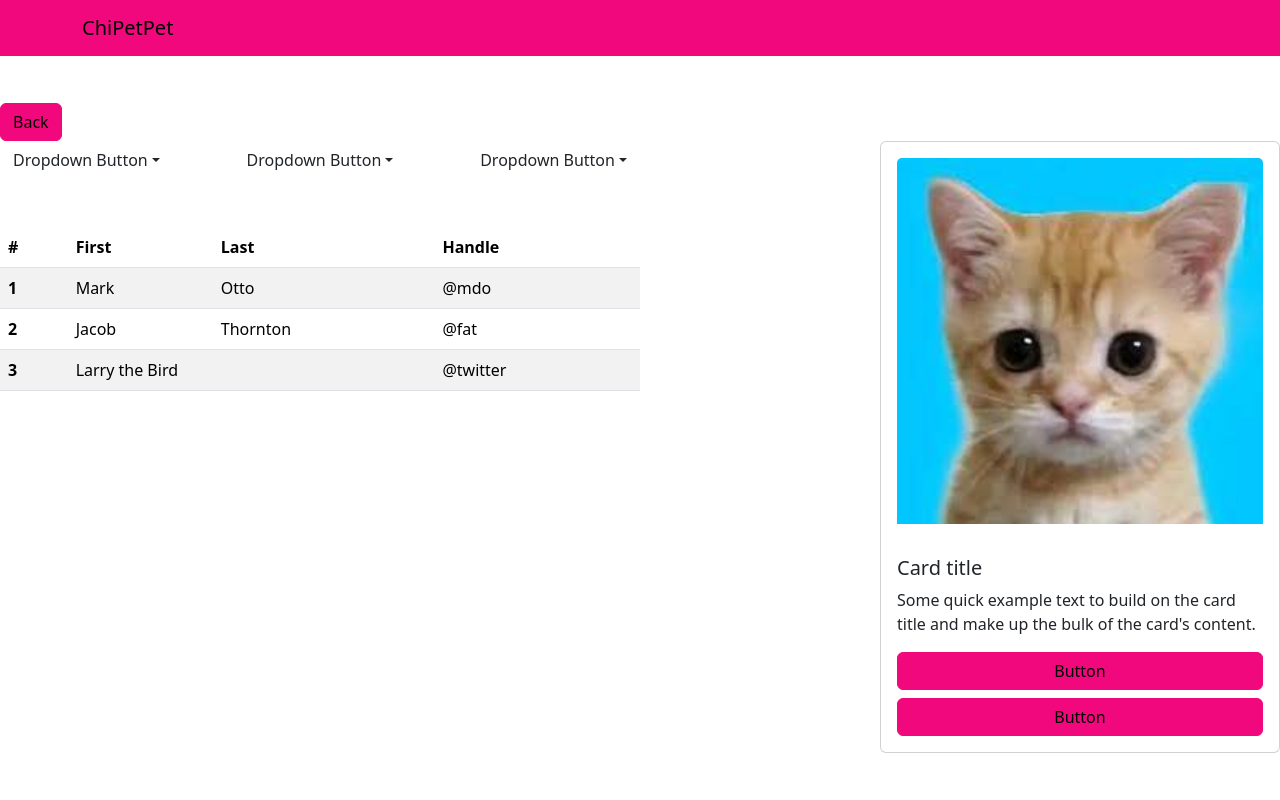
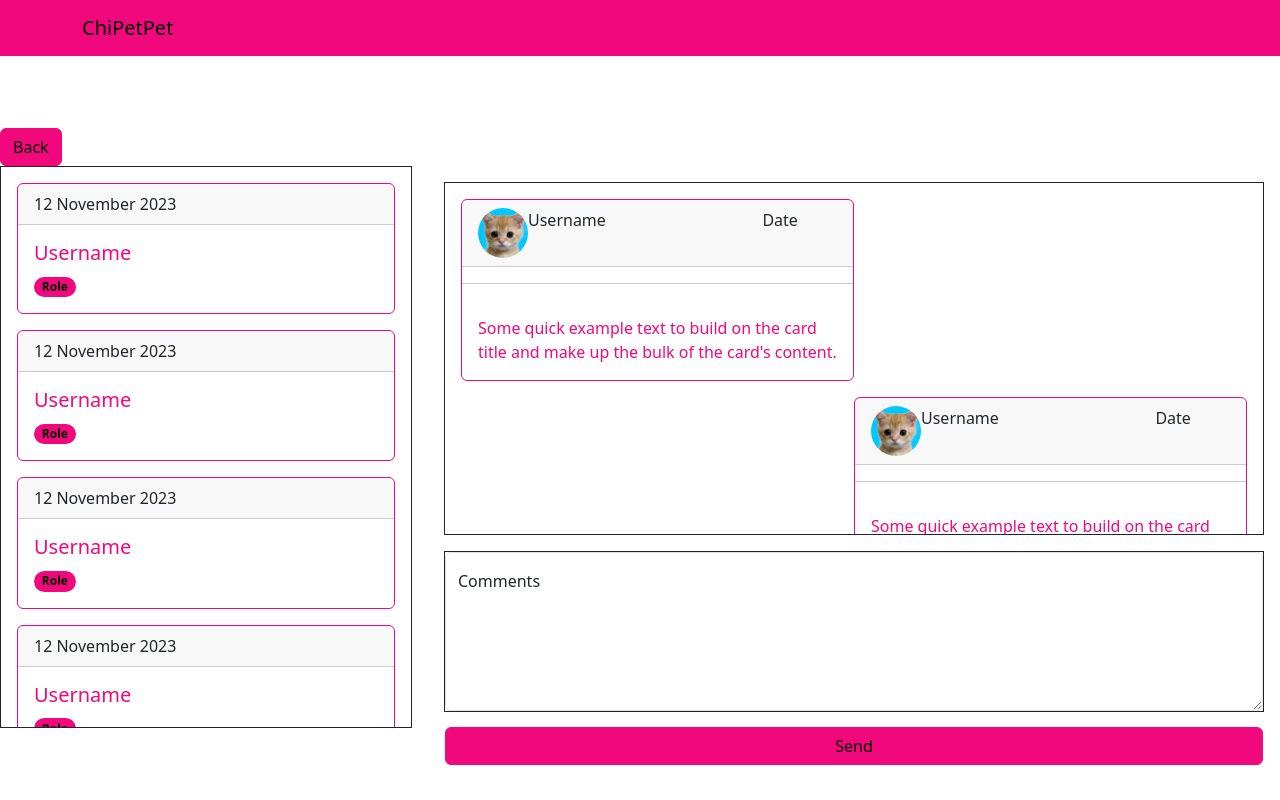
Before and after one commit to ardaiynem/ChiPetPet, a React (Vite) app in the folder ChiPetPetFrontEnd/: page / in a window 1280 px wide. Built offline with nearby package versions, Linux system fonts and the light colour scheme.

Commit message:
added message UI

```diff
--- a/ChiPetPetFrontEnd/src/components/MenuCards.jsx
+++ b/ChiPetPetFrontEnd/src/components/MenuCards.jsx
@@ -29,7 +29,6 @@ function MenuCards() {
                         ))}
                 </div>
             </div>
-
         </>
     )
 }
--- /dev/null
+++ b/ChiPetPetFrontEnd/src/components/MessageBubble.jsx
@@ -0,0 +1,26 @@
+import catImg from "../assets/cat1.jpeg";
+
+
+function MessageBubble(props) {
+    return (
+        <div className="d-flex w-100" style={{justifyContent: props.side % 2 == 0 ? "start" : "end"}}>
+            <div className="card border-primary mb-3 w-50">
+                <div className="d-flex card-header justify-content-start">
+                    <img src={catImg} style={{ width: "50px", borderRadius: "50%", flex: "0 0 auto" }} />
+                    <div style={{ flex: "4 4 auto" }}>
+                        Username
+                    </div>
+                    <div style={{ flex: "1 1 auto" }}>
+                        Date
+                    </div>
+                </div>
+                <hr />
+                <div className="card-body text-primary">
+                    <p class="card-text">Some quick example text to build on the card title and make up the bulk of the card's content.</p>
+                </div>
+            </div>
+        </div>
+    )
+}
+
+export default MessageBubble;
--- /dev/null
+++ b/ChiPetPetFrontEnd/src/components/MessagePage.jsx
@@ -0,0 +1,50 @@
+import { Card, Button, Row, Col, Pagination, Dropdown, Stack } from "react-bootstrap";
+import MessageThumbnail from "./MessageThumbnail";
+import MessageBubble from "./MessageBubble";
+import catImg from "../assets/cat1.jpeg";
+
+function MessagePage() {
+    let animal = [
+        "Catto1"
+        , "Catto2"
+        , "Catto3"
+        , "Catto4"
+        , "Catto5"
+        , "Catto6"
+    ]
+
+    return (
+        <div className="p-0" style={{ width: "100%" }}>
+            <Button className="position-relative top-2 start-2">
+                Back
+            </Button>
+
+            <div className="d-flex gap-3">
+                <div className="" style={{ flex: "1 1 0", border: "1px solid" }}>
+                    <div className="d-flex flex-column p-3" style={{ maxHeight: "70vh", overflowY: "scroll" }}>
+                        {animal.map(() => (
+                            <MessageThumbnail />
+                        ))}
+                    </div>
+                </div>
+                <div className="d-flex flex-column justify-content-center gap-3 p-3" style={{ flex: "2 2 0" }}>
+                    <div className="gap-5 p-3" style={{ flex: "2 2 0", border: "1px solid", overflowY: "scroll" }}>
+                        {animal.map((e, i) => (
+                            <MessageBubble side={i} />
+                        ))}
+                    </div>
+                    <div style={{ flex: "1 1 0", border: "1px solid" }}>
+                        <div className="form-floating h-100 mb-3">
+                            <textarea className="form-control" placeholder="Leave a comment here" id="floatingTextarea2" style={{ height: "100%" }}></textarea>
+                            <label for="floatingTextarea2">Comments</label>
+                        </div>
+                        <Button className="w-100">
+                            Send
+                        </Button>
+                    </div>
+                </div>
+            </div>
+        </div>)
+}
+
+export default MessagePage;
--- /dev/null
+++ b/ChiPetPetFrontEnd/src/components/MessageThumbnail.jsx
@@ -0,0 +1,13 @@
+function MessageThumbnail() {
+    return (
+        <div className="card border-primary mb-3">
+            <div className="card-header">12 November 2023</div>
+            <div className="card-body text-primary">
+                <h5 className="card-title">Username</h5>
+                <span class="badge rounded-pill text-bg-primary">Role</span>
+            </div>
+        </div>
+    )
+}
+
+export default MessageThumbnail;
--- a/ChiPetPetFrontEnd/src/pages/MainPage.jsx
+++ b/ChiPetPetFrontEnd/src/pages/MainPage.jsx
@@ -4,6 +4,7 @@ import SearchPetPanel from "../components/SearchPetPanel";
 import SingleAnimalPanel from "../components/SingleAnimalPanel";
 import SearchVeterinarian from "../components/user/SearchVeterinarian";
 import MyPets from "../components/user/MyPets";
+import MessagePage from "../components/MessagePage";
 
 
 function MainPage() {
@@ -23,7 +24,8 @@ function MainPage() {
                             {/* <SearchPetPanel /> */}
                             {/* <SingleAnimalPanel /> */}
                             {/* <SearchVeterinarian /> */}
-                            <MyPets />
+                            {/* <MyPets /> */}
+                            <MessagePage />
                         </Stack>
                     </div>
                 </Stack>
```
